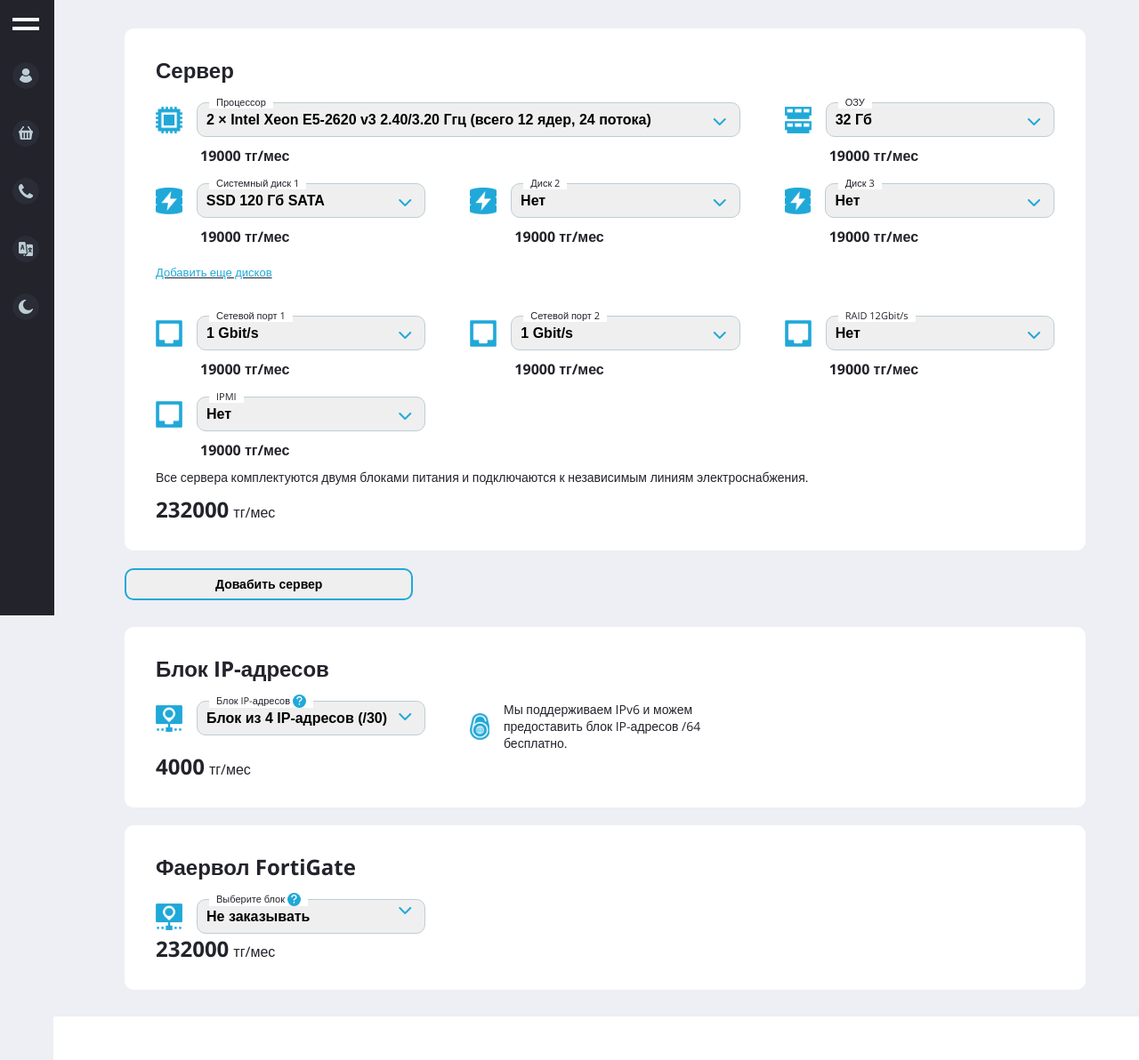
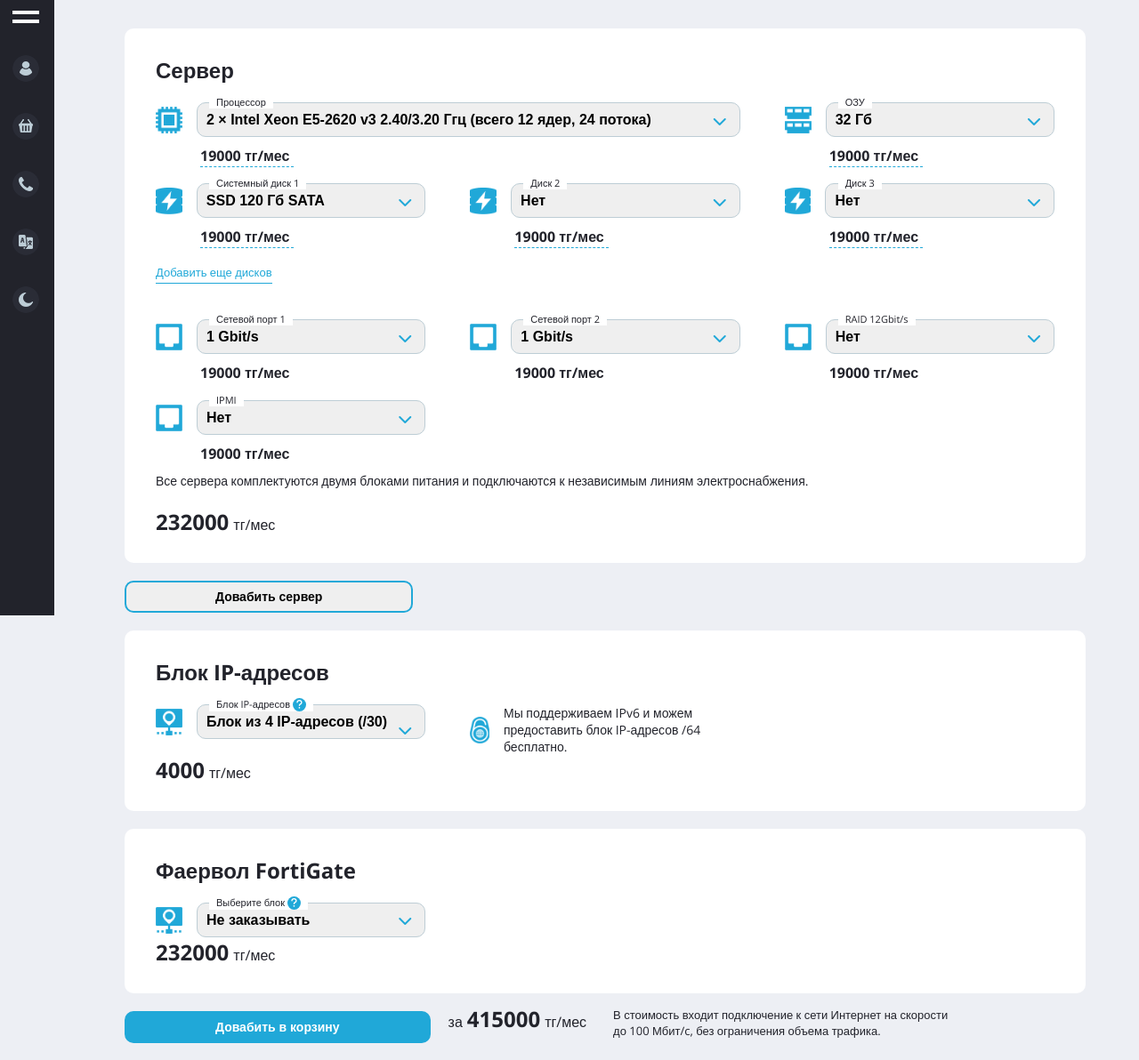
Before and after one commit to NurkaAmre/PS-hw-test, a website: page index.html in a window 1280 px wide. Shown: the part 108-1300 px from the top of the page at 89% size. Drawn offline with nearby package versions, Linux system fonts and the light colour scheme.

Commit message:
Finish with desktop version

```diff
--- a/index.html
+++ b/index.html
@@ -17,7 +17,9 @@
   <!-- Header -->
   <header class="header-container">
     <div class="logo">
-      <img src="./assets/logo-icon.png" class="logo" alt="PS.kz" />
+      <a href="/">
+        <img src="./assets/logo-icon.png" class="logo" alt="PS.kz" />
+      </a>
     </div>
     <nav>
       <ul>
@@ -86,7 +88,7 @@
             </div>
             <label for="inputSelectBox" class="input-label">Процессор</label>
           </div>
-          <p class="price">19000 тг/мес</p>
+          <p class="price"><span class="underline"></span>19000 тг/мес</p>
         </div>
         <!-- end of item 1-->
 
@@ -112,7 +114,7 @@
             </div>
             <label for="inputSelectBox" class="input-label">ОЗУ</label>
           </div>
-          <p class="price">19000 тг/мес</p>
+          <p class="price"><span class="underline"></span>19000 тг/мес</p>
         </div>
         <!-- end of item 1-->
         <div class="item">
@@ -137,7 +139,7 @@
             </div>
             <label for="inputSelectBox" class="input-label">Системный диск 1</label>
           </div>
-          <p class="price">19000 тг/мес</p>
+          <p class="price"><span class="underline"></span>19000 тг/мес</p>
         </div>
         <!-- end of item 1-->
         <div class="item">
@@ -156,7 +158,7 @@
             </div>
             <label for="inputSelectBox" class="input-label">Диск 2</label>
           </div>
-          <p class="price">19000 тг/мес</p>
+          <p class="price"><span class="underline"></span>19000 тг/мес</p>
         </div>
         <!-- end of item 1-->
         <div class="item">
@@ -175,7 +177,7 @@
             </div>
             <label for="inputSelectBox" class="input-label">Диск 3</label>
           </div>
-          <p class="price">19000 тг/мес</p>
+          <p class="price"><span class="underline"></span>19000 тг/мес</p>
         </div>
         <!-- end of item 1-->
         <!-- end of item 1-->
@@ -277,7 +279,8 @@
       <p><span>232000</span>тг/мес</p>
     </section>
     <!-- end of server section-->
-    <button class="btn">Довабить сервер</button>
+    <button class="btn" type="button">Довабить сервер</button>
+    <!-- IP-address-section -->
     <section class="IP-address-section">
       <h1>Блок IP-адресов</h1>
       <div class="grid-container">
@@ -298,7 +301,7 @@
                 4 IP-адреса
               </option>
             </select>
-            <div class="select-icon">
+            <div class="select-icon2">
               <i class="fa-solid fa-chevron-down"></i>
             </div>
             <label for="inputSelectBox" class="input-label">Блок IP-адресов<i class="fa-solid fa-question"></i></label>
@@ -316,7 +319,7 @@
       </div>
       <p><span>4000</span>тг/мес</p>
     </section> <!-- End of IP address -->
-
+    <!-- Fireware -->
     <section class="fireware-section">
       <h1>Фаервол FortiGate</h1>
       <div class="grid-container">
@@ -331,7 +334,7 @@
                 Заказывать
               </option>
             </select>
-            <div class="select-icon">
+            <div class="select-icon2">
               <i class="fa-solid fa-chevron-down"></i>
             </div>
             <label for="inputSelectBox" class="input-label">Выберите блок<i class="fa-solid fa-question"></i></label>
@@ -340,7 +343,12 @@
       </div>
       <p><span>232000</span>тг/мес</p>
     </section> <!-- End of fireware -->
-
+    <div class="price-info">
+      <button class="btn active" type="button">Довабить в корзину</button>
+      <p>за<span class="for">415000</span>тг/мес</p>
+      <p class="text3">В стоимость входит подключение к сети Интернет на скорости</br>до 100 Мбит/c, без ограничения объема
+        трафика.</p>
+    </div>
 
     </main> <!-- End of Main -->
 
--- a/style.css
+++ b/style.css
@@ -10,6 +10,9 @@
   color: #22232b;
 }
 
+.logo {
+  cursor: pointer;
+}
 h1 {
   font-size: 24px;
   font-weight: 700;
@@ -34,7 +37,7 @@
 }
 
 nav {
-  padding: 23px 14px;
+  padding: 15px 14px;
 }
 
 ul {
@@ -65,7 +68,7 @@
 .container {
   display: flex;
   flex-direction: column;
-  margin: 140px 60px 20px 140px;
+  margin: 140px 60px 40px 140px;
 }
 
 .server-section {
@@ -111,7 +114,7 @@
   font-size: 16px;
   font-weight: 600;
   cursor: pointer;
-    appearance: none;
+  appearance: none;
     outline: none;
 }
 
@@ -130,7 +133,7 @@
 .select-icon {
   position: absolute;
   top: 30%;
-    right: 15px;
+  right: 15px;
   transform: translateY(-50%);
   pointer-events: none;
   display: flex;
@@ -138,7 +141,21 @@
   justify-content: center;
 }
 
+.select-icon2 {
+  position: absolute;
+  top: 50%;
+  right: 15px;
+  transform: translateY(-50%);
+  pointer-events: none;
+  display: flex;
+  align-items: center;
+  justify-content: center;
+}
 .select-icon i {
+  font-size: 16px;
+  color: #20a8d8;
+}
+.select-icon2 i {
   font-size: 16px;
   color: #20a8d8;
 }
@@ -156,22 +173,37 @@
 }
 
 .link {
-  text-decoration: underline;
+  color: #20a8d8;
   margin: 20px 0;
   font-size: 13px;
 }
 
 .link a {
   color: #20a8d8;
+  text-decoration: none;
+    border-bottom: 1px solid #20a8d8;
+    padding-bottom: 3px;
+    display: inline-block;
 }
 
 .text1 {
   font-size: 14px;
-  padding: 10px 0;
+  padding: 10px 0 20px 0;
 }
 
 .price {
   padding: 10px 0 0 50px;
+  position: relative;
+    display: inline-block;
+  }
+
+  .underline {
+    display: block;
+    position: absolute;
+    bottom: -2px;
+    left: 10;
+    width: 70%;
+    border-bottom: 1px dashed #20a8d8;
 }
 span {
   font-size: 24px;
@@ -180,7 +212,7 @@
 }
 
 button {
-  margin: 20px 0;
+  margin-top: 20px;
   border-radius: 10px;
   border: 2px solid #20a8d8;
   padding: 8px 100px;
@@ -190,11 +222,16 @@
   align-self: self-start;
 }
 
+.btn.active {
+  border-color: #20a8d8;
+  background-color: #20a8d8;
+  color: white;
+}
 /* footer */
 footer {
   background: #fff;
   margin-left: 60px;
-  padding: 70px 90px 80px 90px;
+  padding: 90px;
   display: flex;
   flex-direction: column;
 }
@@ -216,7 +253,7 @@
 
 .info {
   gap: 20px;
-  margin: 40px 0;
+  margin: 30px 0;
   font-size: 16px;
 }
 
@@ -242,7 +279,7 @@
 .IP-address-section {
   display: flex;
   flex-direction: column;
-  margin: 10px 0;
+  margin: 20px 0;
   background: #fff;
   border-radius: 10px;
   padding: 30px 35px;
@@ -276,8 +313,22 @@
 .fireware-section {
   display: flex;
   flex-direction: column;
-  margin: 10px 0;
   background: #fff;
   border-radius: 10px;
   padding: 30px 35px;
 }
+.price-info {
+  display: flex;
+  align-items: center;
+  justify-content: start;
+  gap: 20px;
+}
+
+.text3 {
+  font-size: 13px;
+  padding: 10px 0 0 10px;
+}
+
+.for {
+  padding-left: 5px;
+}
```
